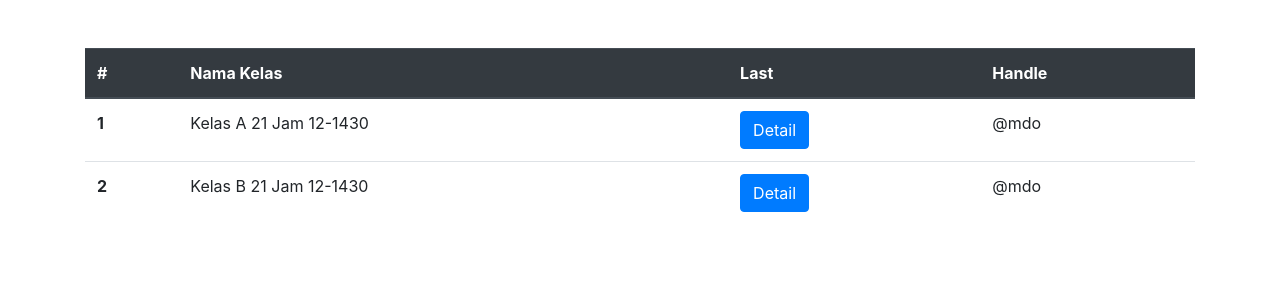
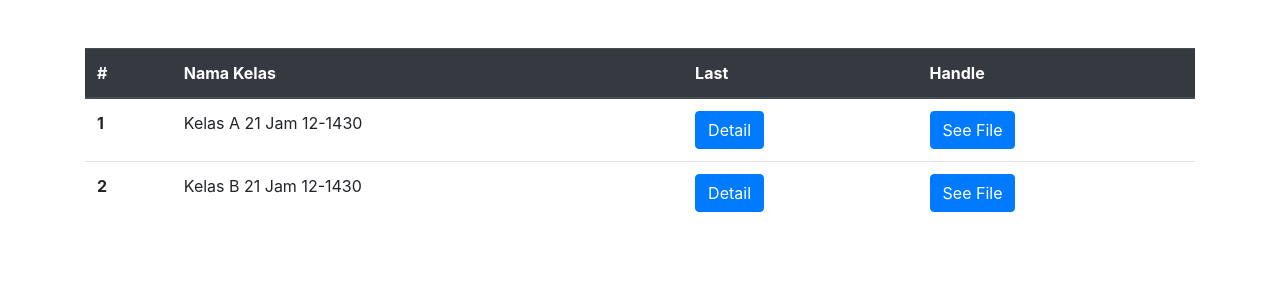
Before and after one commit to bintangx1902/lab_app_assistant, a Django app: page /assistant/my-class in a window 1280 px wide. Shown: the top 300 px of the page. Run offline with Django 3.2, Linux system fonts and the light colour scheme; a user stored in the database is signed in; data comes from the database, SQL or seed files in the repository.

Commit message:
add link to file list per class in template

```diff
--- a/assistant/templates/temp_/class_list.html
+++ b/assistant/templates/temp_/class_list.html
@@ -17,7 +17,7 @@
             <th scope="row">{{ forloop.counter }}</th>
             <td>{{ class }}</td>
             <td><a href="{% url 'assist:my-class' class.link %}" class="btn btn-primary">Detail</a></td>
-            <td>@mdo</td>
+            <td><a href="{% url 'assist:file-class' class.link %}" class="btn btn-primary">See File</a></td>
         </tr>
         {% endfor %}
         </tbody>
```
